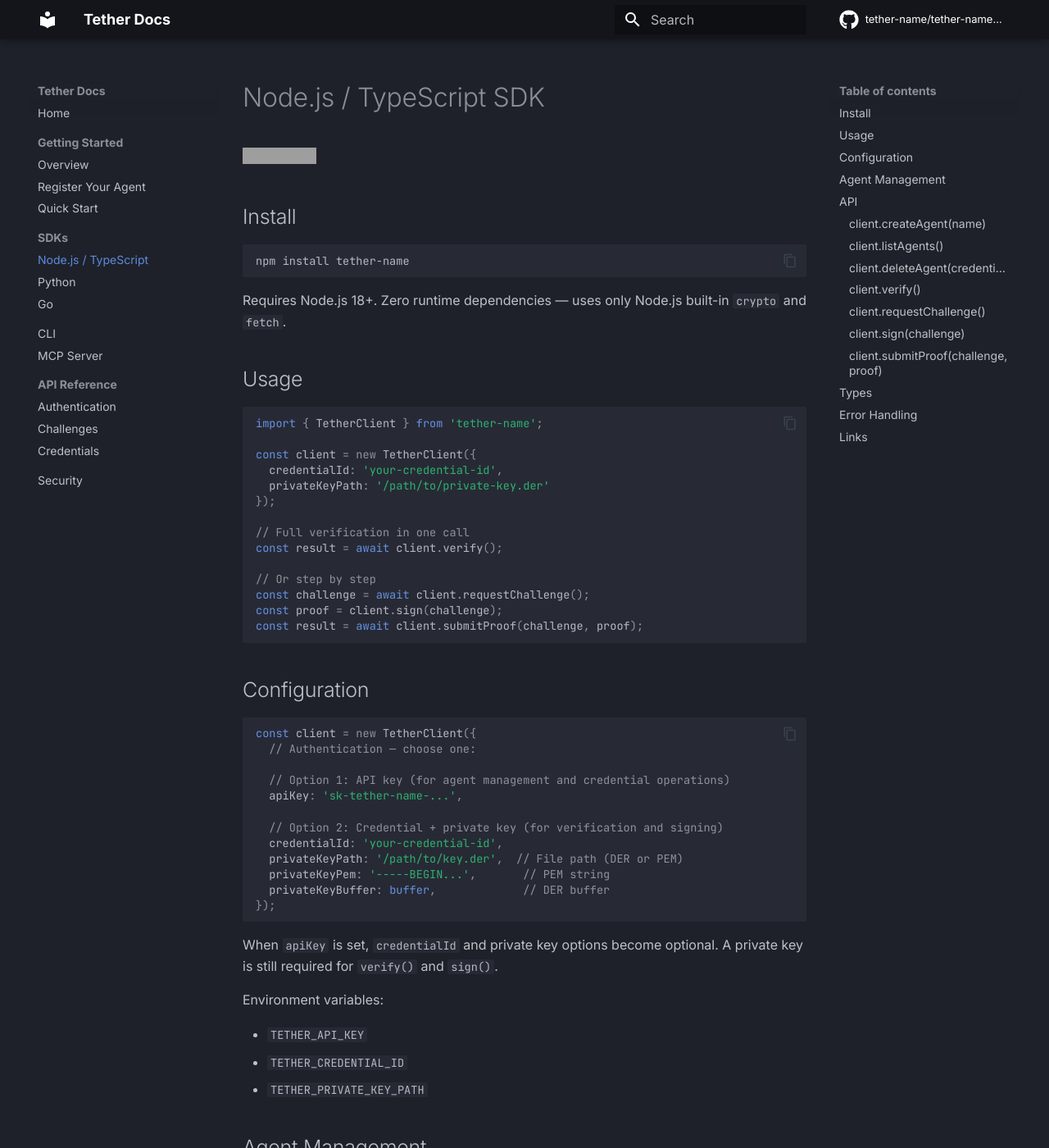
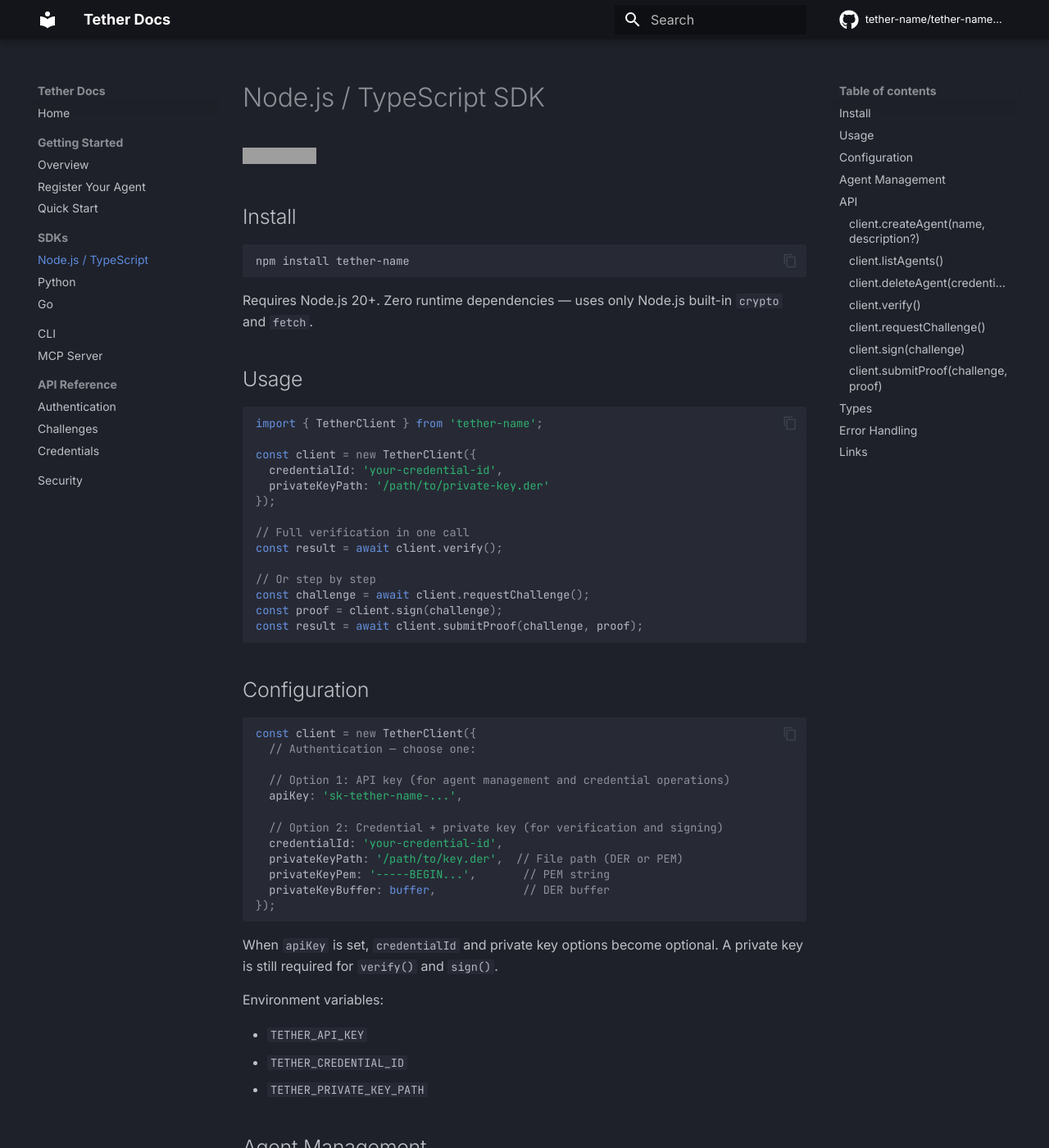
Before and after one commit to tether-name/tether-name-docs, an MkDocs documentation site: the page built from docs/sdks/node.md, in a window 1280 px wide and 1400 px high. Shown: the whole window at 82% size. Built offline with MkDocs 1.6.1 and Material for MkDocs 9.7.7, drawn with Linux system fonts in a browser that asks for light colours; comment, search, counter and statistics services are not loaded; some of the changed text lies outside the part shown; grey boxes are pictures that could not be loaded.

````diff
--- a/docs/sdks/node.md
+++ b/docs/sdks/node.md
@@ -8,7 +8,7 @@
 npm install tether-name
 ```
 
-Requires Node.js 18+. Zero runtime dependencies — uses only Node.js built-in `crypto` and `fetch`.
+Requires Node.js 20+. Zero runtime dependencies — uses only Node.js built-in `crypto` and `fetch`.
 
 ## Usage
 
@@ -62,7 +62,7 @@ One line to start managing agents programmatically:
 const client = new TetherClient({ apiKey: 'sk-tether-name-...' });
 
 // Create an agent
-const agent = await client.createAgent('my-bot');
+const agent = await client.createAgent('my-bot', 'My bot description');
 console.log(agent.id);
 
 // List all agents
@@ -74,7 +74,7 @@ await client.deleteAgent(agent.id);
 
 ## API
 
-### `client.createAgent(name)`
+### `client.createAgent(name, description?)`
 
 Create a new agent credential.
 
````
Also changed, not shown: docs/sdks/go.md (+4 -3 lines), docs/sdks/python.md (+2 -2 lines).
